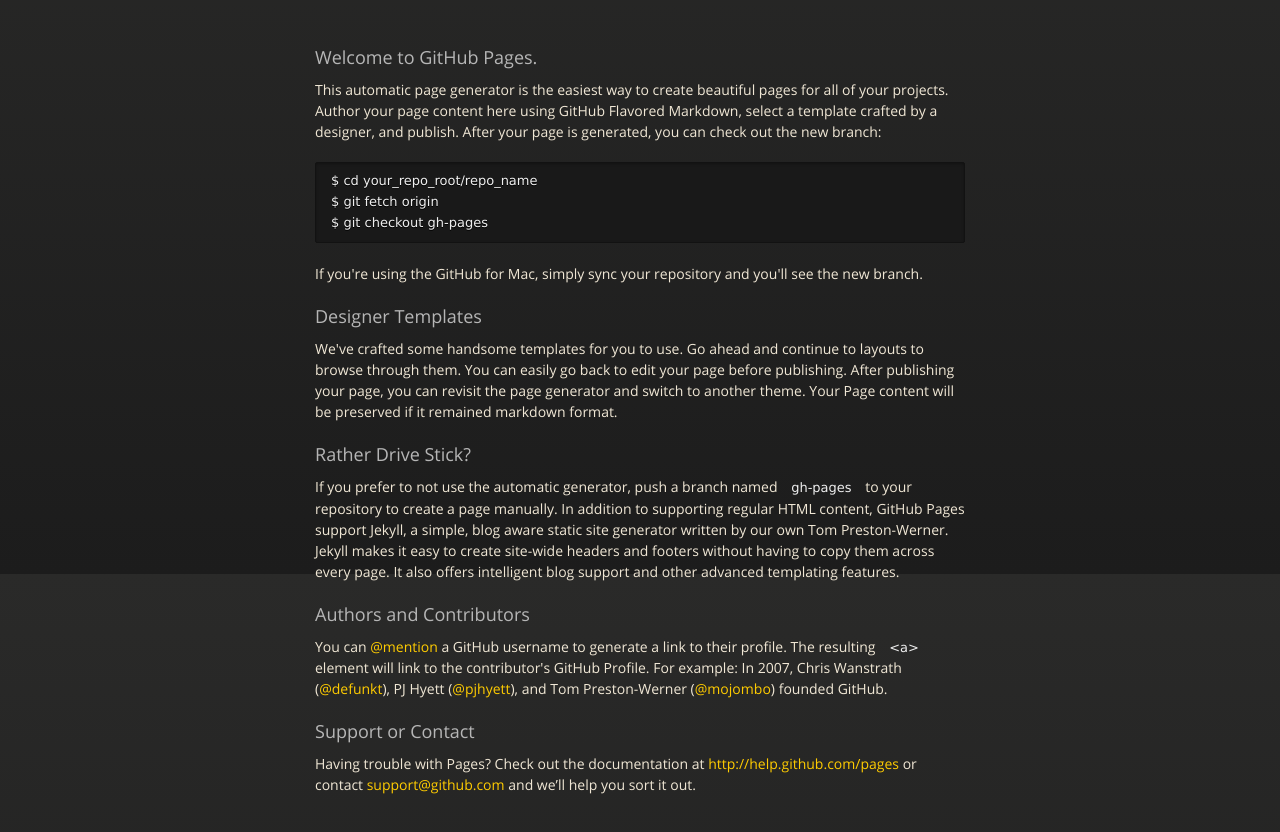
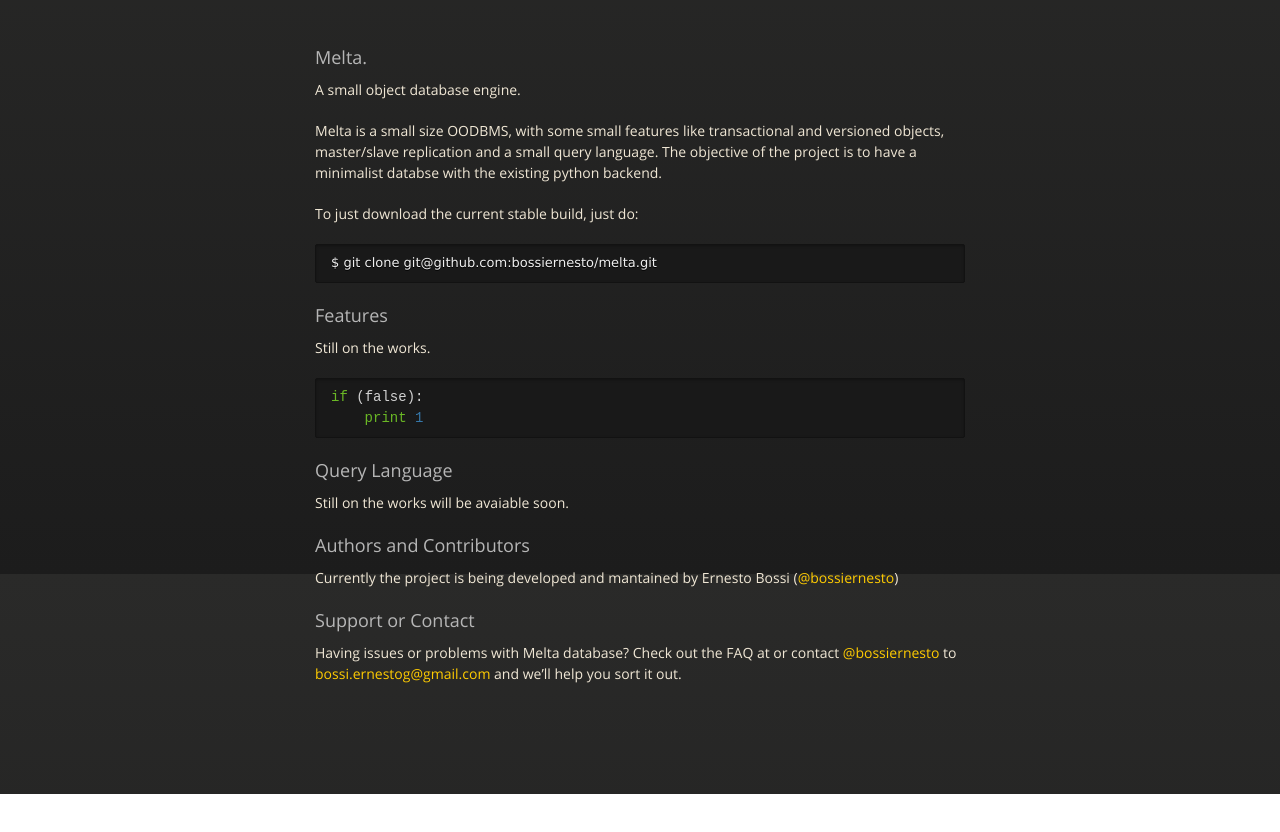
Before and after one commit to bossiernesto/melta-prototype-python, a plain HTML site: page index.html in a window 1280 px wide. Shown: the part 226-1058 px from the top of the page. After the commit the page ends 1020 px from the top, so only its background shows below. Drawn offline with nearby package versions, Linux system fonts and the light colour scheme.

```diff
--- a/index.html
+++ b/index.html
@@ -39,36 +39,40 @@
         </div>
 
         <h3>
-<a name="welcome-to-github-pages" class="anchor" href="#welcome-to-github-pages"><span class="octicon octicon-link"></span></a>Welcome to GitHub Pages.</h3>
+<a name="melta" class="anchor" href="#melta"><span class="octicon octicon-link"></span></a>Melta.</h3>
 
-<p>This automatic page generator is the easiest way to create beautiful pages for all of your projects. Author your page content here using GitHub Flavored Markdown, select a template crafted by a designer, and publish. After your page is generated, you can check out the new branch:</p>
+<p>A small object database engine.</p>
 
-<pre><code>$ cd your_repo_root/repo_name
-$ git fetch origin
-$ git checkout gh-pages
+<p>Melta is a small size OODBMS, with some small features like transactional and versioned objects, master/slave replication and a small query language. The objective of the project is to have a minimalist databse with the existing python backend.</p>
+
+<p>To just download the current stable build, just do:</p>
+
+<pre><code>$ git clone git@github.com:bossiernesto/melta.git
 </code></pre>
 
-<p>If you're using the GitHub for Mac, simply sync your repository and you'll see the new branch.</p>
+<h3>
+<a name="features" class="anchor" href="#features"><span class="octicon octicon-link"></span></a>Features</h3>
+
+<p>Still on the works.</p>
+
+<div class="highlight highlight-python"><pre><span class="k">if</span> <span class="p">(</span><span class="n">false</span><span class="p">):</span>
+    <span class="k">print</span> <span class="mi">1</span>
+</pre></div>
 
 <h3>
-<a name="designer-templates" class="anchor" href="#designer-templates"><span class="octicon octicon-link"></span></a>Designer Templates</h3>
+<a name="query-language" class="anchor" href="#query-language"><span class="octicon octicon-link"></span></a>Query Language</h3>
 
-<p>We've crafted some handsome templates for you to use. Go ahead and continue to layouts to browse through them. You can easily go back to edit your page before publishing. After publishing your page, you can revisit the page generator and switch to another theme. Your Page content will be preserved if it remained markdown format.</p>
-
-<h3>
-<a name="rather-drive-stick" class="anchor" href="#rather-drive-stick"><span class="octicon octicon-link"></span></a>Rather Drive Stick?</h3>
-
-<p>If you prefer to not use the automatic generator, push a branch named <code>gh-pages</code> to your repository to create a page manually. In addition to supporting regular HTML content, GitHub Pages support Jekyll, a simple, blog aware static site generator written by our own Tom Preston-Werner. Jekyll makes it easy to create site-wide headers and footers without having to copy them across every page. It also offers intelligent blog support and other advanced templating features.</p>
+<p>Still on the works will be avaiable soon.</p>
 
 <h3>
 <a name="authors-and-contributors" class="anchor" href="#authors-and-contributors"><span class="octicon octicon-link"></span></a>Authors and Contributors</h3>
 
-<p>You can <a href="https://github.com/blog/821" class="user-mention">@mention</a> a GitHub username to generate a link to their profile. The resulting <code>&lt;a&gt;</code> element will link to the contributor's GitHub Profile. For example: In 2007, Chris Wanstrath (<a href="https://github.com/defunkt" class="user-mention">@defunkt</a>), PJ Hyett (<a href="https://github.com/pjhyett" class="user-mention">@pjhyett</a>), and Tom Preston-Werner (<a href="https://github.com/mojombo" class="user-mention">@mojombo</a>) founded GitHub.</p>
+<p>Currently the project is being developed and mantained by Ernesto Bossi (<a href="https://github.com/bossiernesto" class="user-mention">@bossiernesto</a>)</p>
 
 <h3>
 <a name="support-or-contact" class="anchor" href="#support-or-contact"><span class="octicon octicon-link"></span></a>Support or Contact</h3>
 
-<p>Having trouble with Pages? Check out the documentation at <a href="http://help.github.com/pages">http://help.github.com/pages</a> or contact <a href="mailto:support@github.com">support@github.com</a> and we’ll help you sort it out.</p>
+<p>Having issues or problems with Melta database? Check out the FAQ at  or contact <a href="https://github.com/bossiernesto" class="user-mention">@bossiernesto</a> to <a href="mailto:bossi.ernestog@gmail.com">bossi.ernestog@gmail.com</a> and we’ll help you sort it out.</p>
       </section>
 
     </div>
```
Also changed, not shown: params.json (+1 -1 lines).
